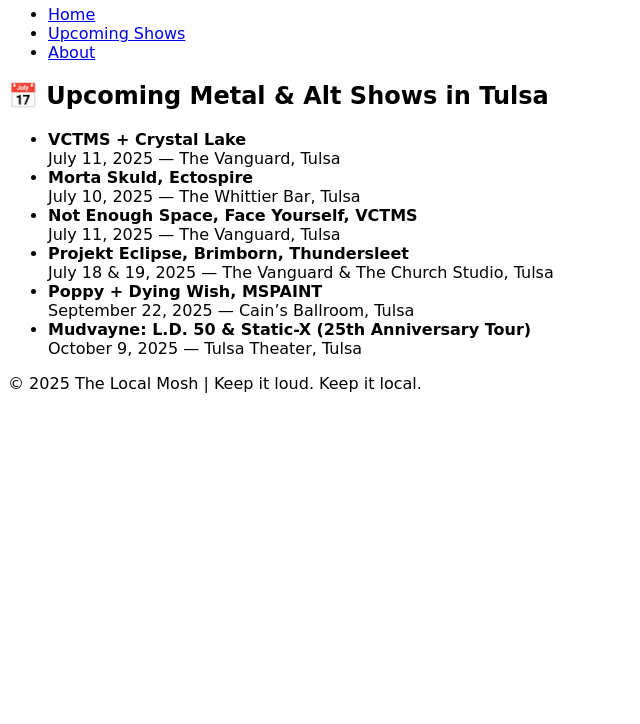
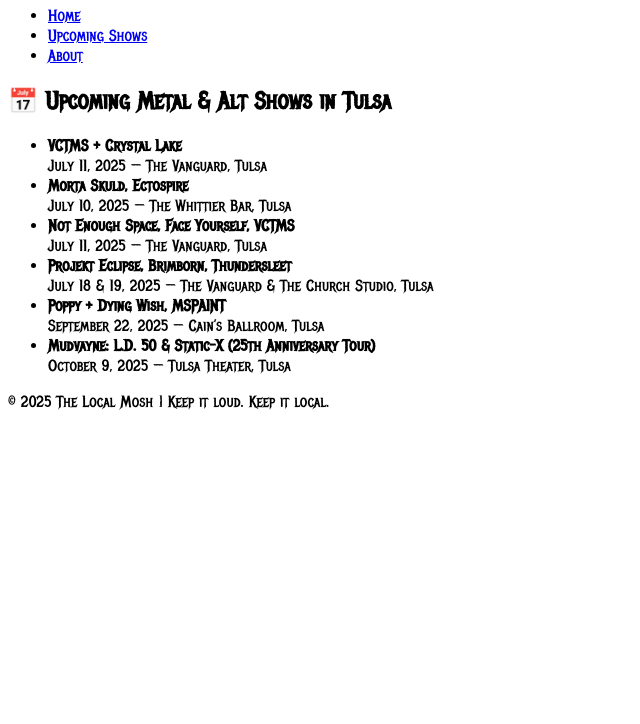
Before and after one commit to Bmontezuma/TheLocalMosh, a plain HTML site: page index.html in a window 1280 px wide. Shown: the part 76-800 px from the top of the page, without its empty margins (0-640 px from the left). Drawn offline with Linux system fonts and the light colour scheme; files that its build step writes are made by us from their sources; a script that the page names is missing.

Commit message:
Updated <link> for google font

```diff
--- a/index.html
+++ b/index.html
@@ -1,6 +1,7 @@
 <!DOCTYPE html>
 <html lang="en">
 <head>
+  <link href="https://fonts.googleapis.com/css2?family=Metal+Mania&display=swap" rel="stylesheet">
   <meta charset="UTF-8" />
   <meta name="viewport" content="width=device-width, initial-scale=1.0" />
   <title>Upcoming Shows – The Local Mosh</title>
```
